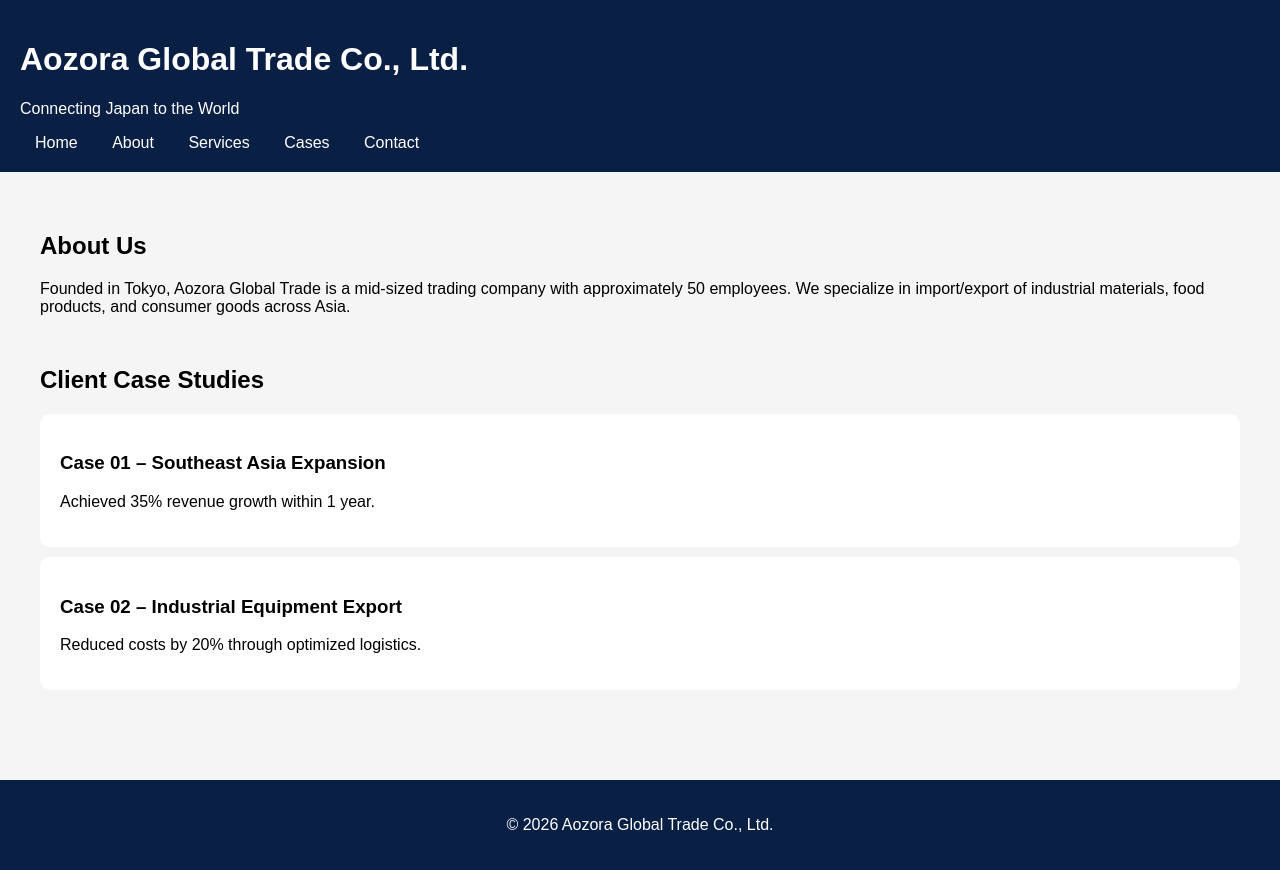
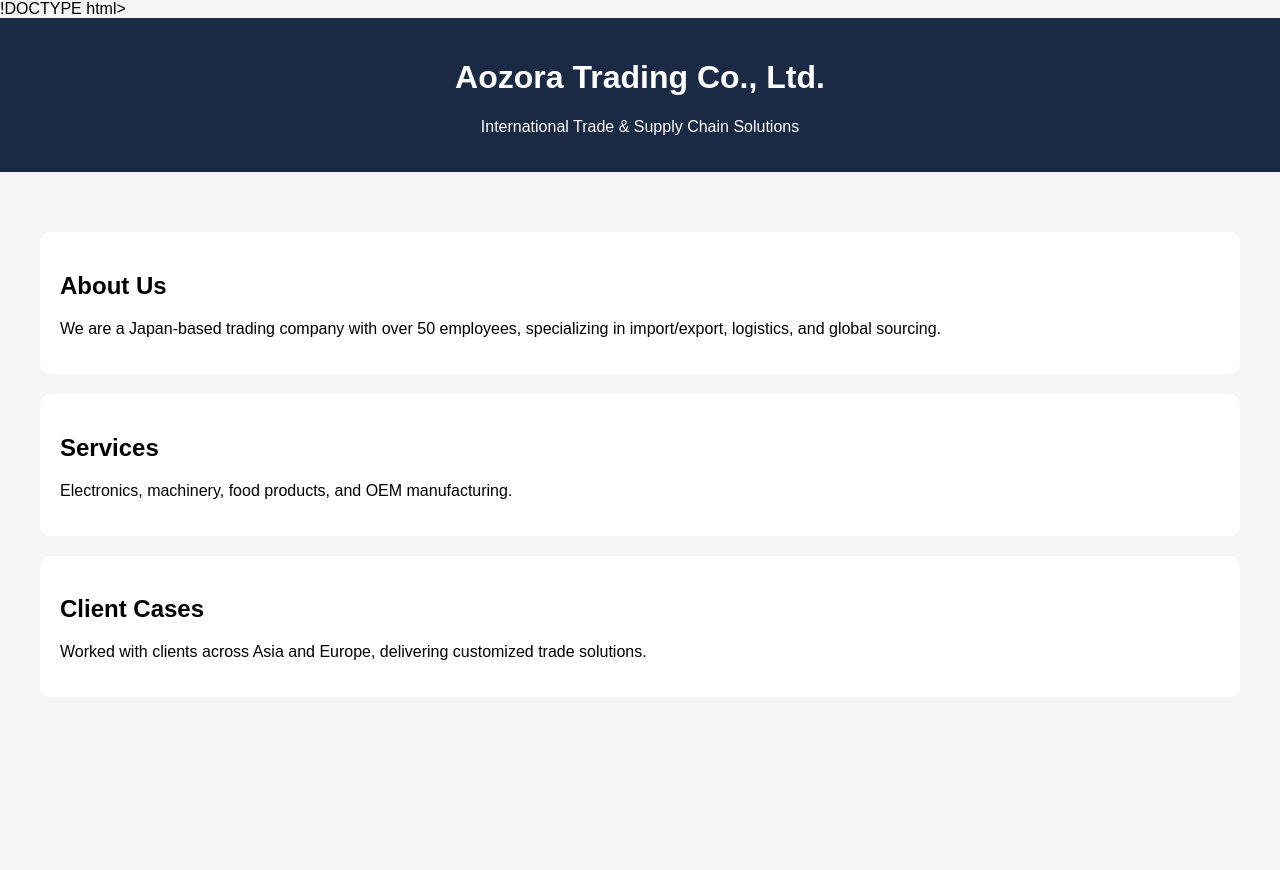
Before and after one commit to qiuyuechen112-jpg/my-site, a plain HTML site: page index.html in a window 1280 px wide. After the commit the page ends 800 px from the top, so only its background shows below. Drawn offline with Linux system fonts and the light colour scheme.

Commit message:
Update index.html

```diff
--- a/index.html
+++ b/index.html
@@ -1,64 +1,38 @@
-<!DOCTYPE html>
+!DOCTYPE html>
 <html lang="ja">
 <head>
   <meta charset="UTF-8">
-<meta name="viewport" content="width=device-width, initial-scale=1.0">
-<title>Aozora Global Trade Co., Ltd.</title>
+  <title>Aozora Trading Co., Ltd.</title>
   <style>
-body { font-family: Arial; margin:0; background:#f5f5f5;}
-header { background:#0a1f44; color:white; padding:20px;}
-nav a { color:white; margin:0 15px; text-decoration:none;}
-.container { padding:40px;}
-.section { margin-bottom:50px;}
-.card { background:white; padding:20px; margin:10px 0; border-radius:10px;}
-footer { background:#0a1f44; color:white; text-align:center; padding:20px;}
+    body { font-family: Arial; margin: 0; background: #f5f5f5; }
+    header { background: #1a2a44; color: white; padding: 20px; text-align: center; }
+    section { padding: 40px; }
+    .card { background: white; padding: 20px; margin: 20px 0; border-radius: 10px; }
   </style>
 </head>
-
 <body>
 
 <header>
-<h1>Aozora Global Trade Co., Ltd.</h1>
-<p>Connecting Japan to the World</p>
-<nav>
-<a href="#">Home</a>
-<a href="#">About</a>
-<a href="#">Services</a>
-<a href="#">Cases</a>
-<a href="#">Contact</a>
-</nav>
+  <h1>Aozora Trading Co., Ltd.</h1>
+  <p>International Trade & Supply Chain Solutions</p>
 </header>
 
-<div class="container">
-
-<div class="section">
+<section>
+  <div class="card">
     <h2>About Us</h2>
-<p>
-Founded in Tokyo, Aozora Global Trade is a mid-sized trading company with approximately 50 employees.
-We specialize in import/export of industrial materials, food products, and consumer goods across Asia.
-</p>
-</div>
-
-<div class="section">
-<h2>Client Case Studies</h2>
-
-<div class="card">
-<h3>Case 01 – Southeast Asia Expansion</h3>
-<p>Achieved 35% revenue growth within 1 year.</p>
+    <p>We are a Japan-based trading company with over 50 employees, specializing in import/export, logistics, and global sourcing.</p>
   </div>
 
   <div class="card">
-<h3>Case 02 – Industrial Equipment Export</h3>
-<p>Reduced costs by 20% through optimized logistics.</p>
+    <h2>Services</h2>
+    <p>Electronics, machinery, food products, and OEM manufacturing.</p>
   </div>
 
+  <div class="card">
+    <h2>Client Cases</h2>
+    <p>Worked with clients across Asia and Europe, delivering customized trade solutions.</p>
   </div>
-
-</div>
-
-<footer>
-<p>© 2026 Aozora Global Trade Co., Ltd.</p>
-</footer>
+</section>
 
 </body>
 </html>
```
Lines whose indentation alone changed are shown as unchanged.
